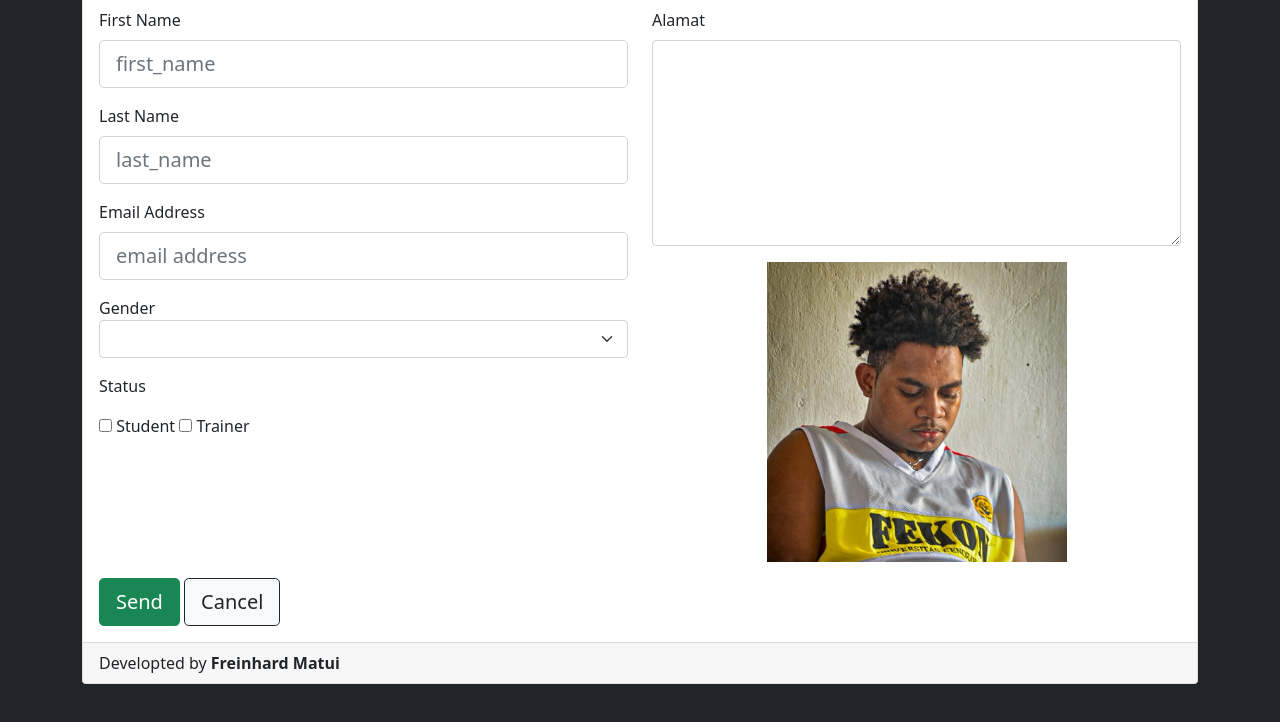
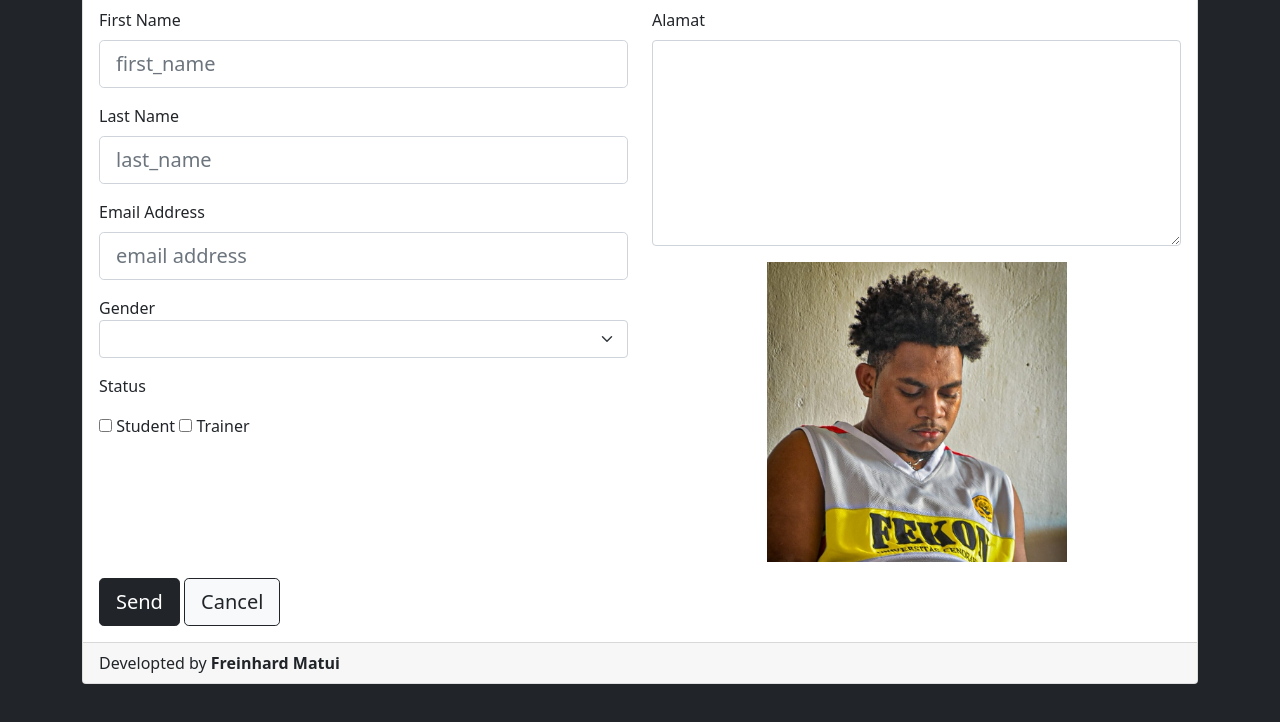
Before and after one commit to freinhardmatui/ekskul-registration-form-freinhard-matui, a plain HTML site: page index.html in a window 1280 px wide. Shown: the part 130-852 px from the top of the page. Drawn offline with nearby package versions, Linux system fonts and the light colour scheme.

Commit message:
add index.html

```diff
--- a/index.html
+++ b/index.html
@@ -84,7 +84,7 @@
 
                             <div class="row">
                                 <div class="col-lg-12">
-                                    <button type="submit" class="btn btn-lg btn-success">Send</button>
+                                    <button type="submit" class="btn btn-lg btn-dark">Send</button>
                                     <button type="reset" class="btn btn-lg btn-dark bg-light text-dark">Cancel</button>
                                 </div>
                             </div>
```
